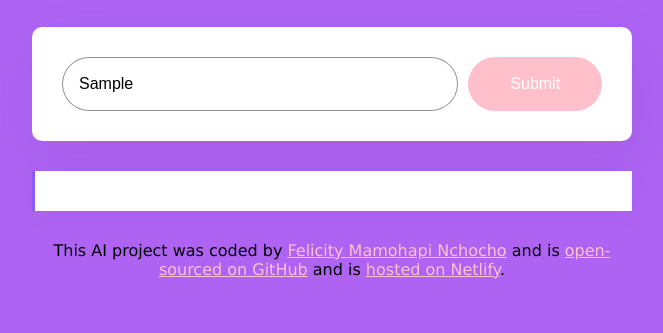
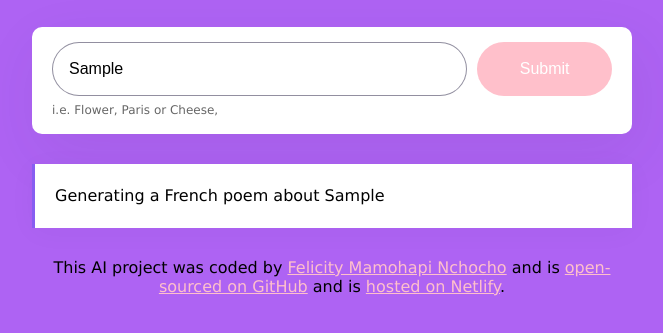
Before and after one commit to Mamohapi/french-poem-generator, a plain HTML site: page index.html in a window 1280 px wide. Both pictures are taken after typing "Sample" into the empty fields and a click on the input 843 px from the left and 261 px from the top of the page. Shown: the part 177-510 px from the top of the page, without its empty margins (308-971 px from the left). Drawn offline with nearby package versions, Linux system fonts and the light colour scheme; no server answers.

Commit message:
Improved the user experience

```diff
--- a/index.html
+++ b/index.html
@@ -14,6 +14,7 @@
     </header>
 
     <main>
+      <div class="form-container">
       <form id="poem-generator-form">
         <input type="text"
         placeholder="Enter the topic of the french poem"
@@ -25,7 +26,9 @@
         />
         <input type="submit" class="submit-button"/>
       </form>
-      <div class="poem" id="poem"></div>
+      <div class="hint">i.e. Flower, Paris or Cheese,</div>
+    </div>
+    <div class="poem hidden blink" id="poem"></div>
     </main>
 
       <footer>
--- a/src/index.js
+++ b/src/index.js
@@ -19,6 +19,10 @@ function generatePoem(event) {
     "You are a romatic poem expert and love to write short poems. Your mission is to generate a four line poem in basic HTML and separate each line with a <br/>. Make sure to follow the user instructions. Don't include a title to the poem. Sign the poem with 'SheCodes AI' inside a <strong> strong element. ";
   let apiUrl = `https://api.shecodes.io/ai/v1/generate?prompt=${prompt}&context=${context}&key=${apiKey}`;
 
+  let poemElement = document.querySelector("#poem");
+  poemElement.classList.remove("hidden");
+  poemElement.innerHTML = `<div class="generating"> Generating a French poem about ${instructionsInput.value} </div>`;
+
   console.log("Generating a poem");
   console.log("Prompt: ${prompt}");
   console.log("Context: ${context}");
--- a/src/style.css
+++ b/src/style.css
@@ -1,5 +1,5 @@
 body {
-    background-color : rgb(174, 99, 243);
+  background-color: rgb(174, 99, 243);
   font-family: Verdana, Geneva, Tahoma, sans-serif;
 }
 
@@ -7,15 +7,14 @@ a {
   color: pink;
 }
 
-.container{
+.container {
   margin: 120px auto;
   max-width: 600px;
 }
 
-header{
+header {
   margin-bottom: 30px;
 }
-
 
 h1 {
   text-align: center;
@@ -25,20 +24,28 @@ h1 {
   color: black;
 }
 
+.form-container {
+  background-color: white;
+  margin-bottom: 30px;
+  border-radius: 10px;
+  box-shadow: 6px 20px 60px rgba(65, 50, 100, 0.08);
+  padding: 15px 20px;
+}
 
+.hint {
+  line-height: 1.5;
+  margin-top: 5px;
+  opacity: 0.6;
+  font-size: 12px;
+}
 
 form {
-    padding: 30px;
-    background-color:white;
-    box-shadow: 6px 20px 60px rgba(65,50,100, 0.08);
-    border-radius: 10px;
   display: flex;
-    margin-bottom: 30px;
 }
 
 .instructions {
   padding: 16px;
-    border: 1px solid rgba(39,33,66,0.5);
+  border: 1px solid rgba(39, 33, 66, 0.5);
   width: 80%;
   font-size: 16px;
   border-radius: 50px;
@@ -63,7 +70,11 @@ form {
   padding: 20px;
   line-height: 1.5;
   border-left: 3px solid #885df1;
-    box-shadow: 0px 4px 30px 0px rgba(30,33,66, 0.03);
+  box-shadow: 0px 4px 30px 0px rgba(30, 33, 66, 0.03);
+}
+
+.hidden {
+  display: none;
 }
 
 footer {
@@ -72,6 +83,22 @@ footer {
   margin-top: 30px;
 }
 
+.generating {
+  animation: blink-animation 1s steps(5, start) infinite;
+}
+
+@keyframes blink-animation {
+  to {
+    visibility: hidden;
+  }
+}
+
+@-webkit-keyframes blink-animation {
+  to {
+    visibility: hidden;
+  }
+}
+
 .poem strong {
   color: blueviolet;
 }
```
Lines whose indentation alone changed are shown as unchanged.
